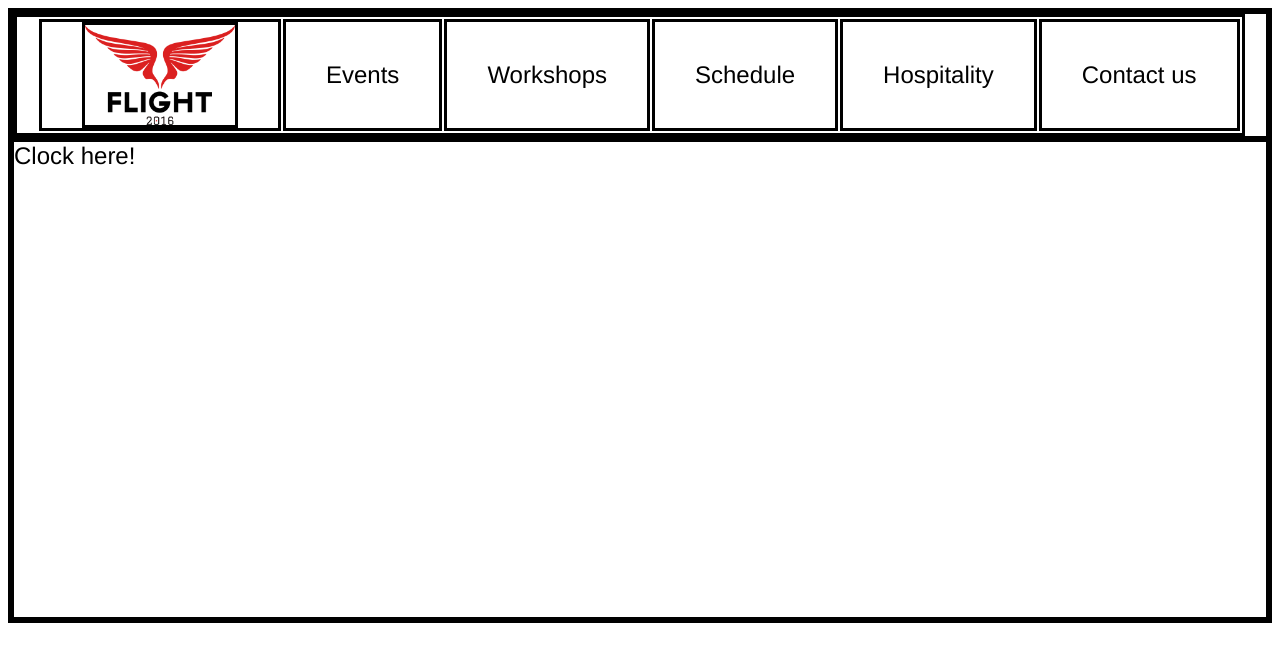
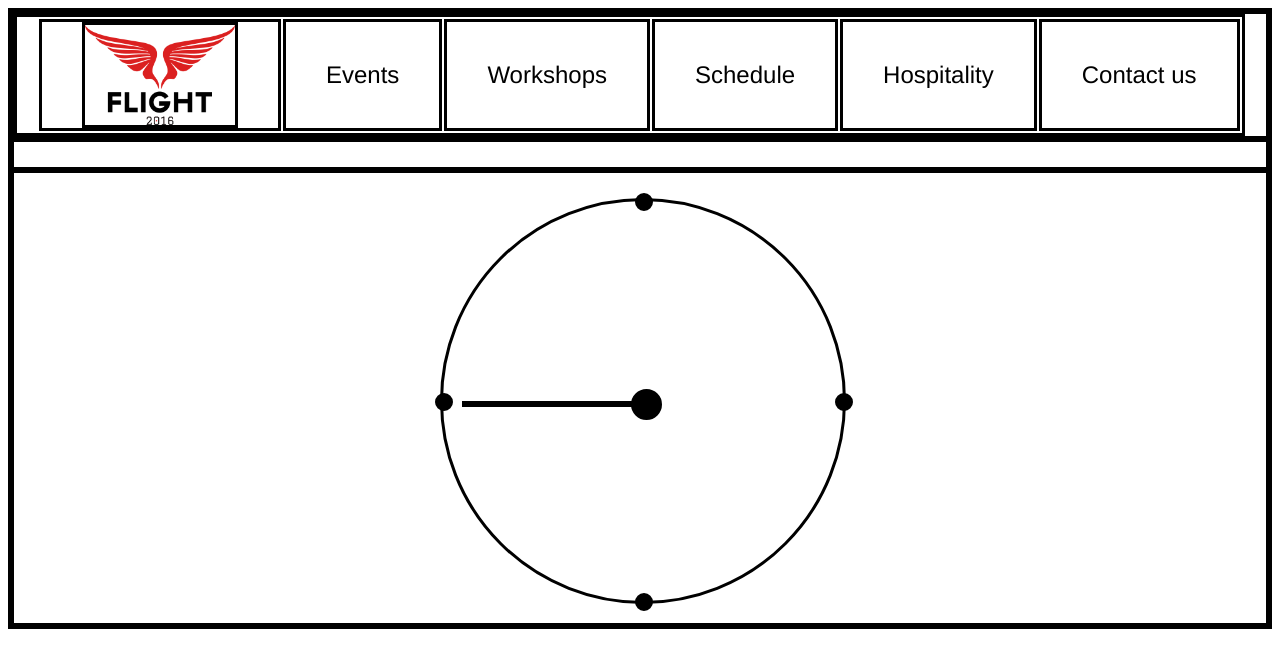
Before and after one commit to Wafflespeanut/flight-2016, a plain HTML site: page schedule.html in a window 1280 px wide. Drawn offline with Linux system fonts and the light colour scheme.

Commit message:
Basic setup for the clock schedule (and some nits)

```diff
--- /dev/null
+++ b/javascripts/clock.js
@@ -0,0 +1,21 @@
+function distribute_points_and_move_hand() {
+    var points = document.querySelectorAll('.point');
+    var num_points = points.length;
+    for (var i = 0; i < num_points; i++) {
+        var x = 200 * Math.cos(2 * Math.PI * i / num_points);
+        var y = 200 * Math.sin(2 * Math.PI * i / num_points);
+        points[i].style.transform = 'translate(' + x + 'px, ' + y + 'px)';
+    }
+
+    var i = 1;
+    var hand = document.getElementById('hand');
+    setInterval(function() {
+        hand.style.transform = 'rotate(' + 2 * Math.PI * i / num_points + 'rad)';
+        console.log('rotate(' + 2 * Math.PI * i / num_points + 'rad)');
+        i += 1;
+    }, 2000);
+}
+
+window.onload = function() {
+    distribute_points_and_move_hand();
+}
--- a/schedule.html
+++ b/schedule.html
@@ -6,6 +6,7 @@
         <link rel='icon' href='images/flight-icon.png'>
         <link rel='stylesheet' type='text/css' media="all" href='stylesheets/main.css' />
         <link rel='stylesheet' type='text/css' media="all" href='stylesheets/clock.css' />
+        <script type='text/javascript' src="javascripts/clock.js"></script>
     </head>
 
     <body>
@@ -26,8 +27,16 @@
                     </tr>
                 </table>
             </div>
-            <div id='clock'>
-                Clock here!
+            <div style="padding-top: 25px"></div>
+            <div class='clock-container'>
+                <div id='clock'>
+                    <div id='axle'></div>
+                    <div id='hand'></div>
+                    <div class='point'></div>
+                    <div class='point'></div>
+                    <div class='point'></div>
+                    <div class='point'></div>
+                </div>
             </div>
         </div>
     </body>
--- a/stylesheets/clock.css
+++ b/stylesheets/clock.css
@@ -1,3 +1,50 @@
+.clock-container {
+    height: 450px;
+    position: relative;
+}
+
 #clock {
-    height: 475px;
+    width: 400px;
+    height: 400px;
+    border-radius: 50%;
+    text-align: center;
+    position: absolute;
+    top: 50%;
+    left: 50%;
+    margin-left: -200px;
+    margin-top: -200px;
 }
+
+#axle {
+    width: 25px;
+    height: 25px;
+    border-radius: 50%;
+    position: absolute;
+    top: 50%;
+    left: 50%;
+    margin-left: -12.5px;
+    margin-top: -12.5px;
+    background-color: #000;
+}
+
+#hand {
+    width: 175px;
+    height: 0px;
+    position: absolute;
+    transform-origin: 0px;
+    top: 50%;
+    left: 50%;
+    transition: transform 0.5s ease-in;
+}
+
+.point {
+    width: 12.5px;
+    height: 12.5px;
+    border-radius: 50%;
+    position: absolute;
+    margin-left: -6.25px;
+    margin-top: -6.25px;
+    top: 49.5%;
+    left: 49.5%;
+    background-color: #000;
+}
--- a/stylesheets/main.css
+++ b/stylesheets/main.css
@@ -10,6 +10,7 @@
 
 .tab {
     padding: 0px 40px 0px 40px;
+    cursor: default;
 }
 
 .tab a {
@@ -25,6 +26,10 @@
 
 #scrollpage:focus {
     outline: none;
+}
+
+.stack {
+    text-align: center;
 }
 
 .slide {
```
Also changed, not shown: contact.html (+6 -2 lines), hospitality.html (+6 -2 lines).
